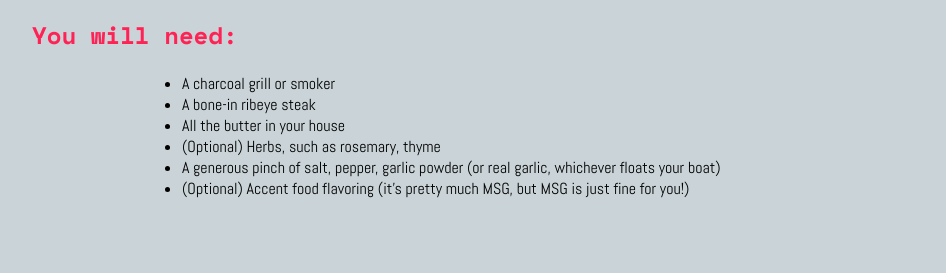
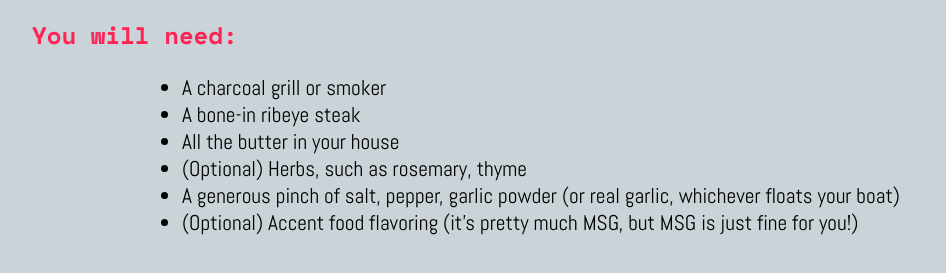
Before and after one commit to Vistril/cs-2350-asgn1-recipe, a plain HTML site: page index.html in a window 1280 px wide. Shown: the part 147-420 px from the top of the page, without its empty margins (46-992 px from the left). Drawn offline with nearby package versions, Linux system fonts and the light colour scheme.

Commit message:
Update style.css

```diff
--- a/style.css
+++ b/style.css
@@ -18,6 +18,7 @@ h2 {
 
 h3, li, ul {
     font-family:Abel;
+    font-size: 16pt;
     margin-left: 90px;
     color: #000;
 }
```
